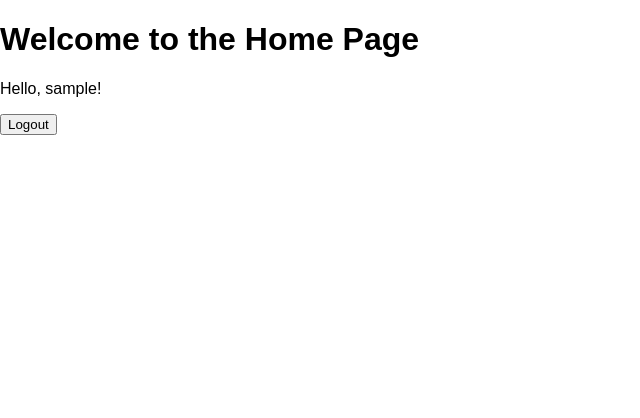
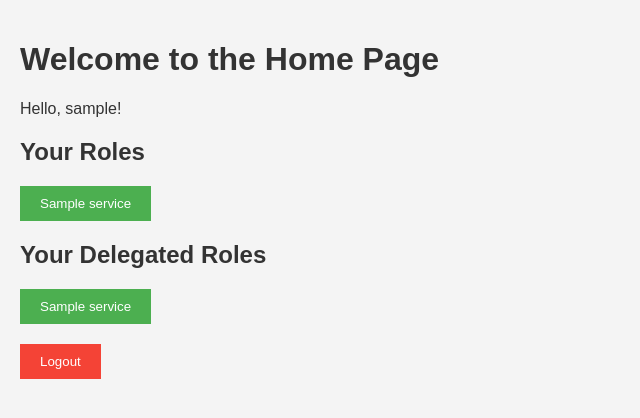
Before and after one commit to himanshudas75/mis-project, a Flask app: template Auth_Flask/Image/app/templates/home.html in a window 1280 px wide. Shown: the top 418 px of the page, without its empty margins (0-640 px from the left). Run offline with Flask 3, Linux system fonts and the light colour scheme; the template is opened without the code that fills it: most values are stand-ins (such as "Sample title", 1, 10 or a date in 2020); some libraries are stand-ins or nearby versions.

Commit message:
identity almost complete, service redirects left

```diff
--- a/Auth_Flask/Image/app/app.py
+++ b/Auth_Flask/Image/app/app.py
@@ -42,18 +42,26 @@ def sha256_hash(list1):
 @app.route('/')
 def home():
     token_cookie = request.cookies.get('access_token')
-
     if not token_cookie:
         return redirect('/login', code=302)
 
     try:
         decoded_token = decode_token(token_cookie)
         identity = decoded_token[JWT_IDENTITY_CLAIM]
+        roles = decoded_token.get('roles', [])
+        delegated_roles = decoded_token.get('delegated_roles', [])
+        role_services = [mongo.db.roles.find_one({'role': role})['services'] for role in roles]
+
+        delegated_role_services = [mongo.db.roles.find_one({'role': role})['services'] for role in delegated_roles]
+        role_services = list(set(element for sublist in role_services for element in sublist))
+        delegated_role_services = list(set(element for sublist in delegated_role_services for element in sublist))
+
         flash(f"Logged in as {identity}")
-        flash(token_cookie)
-        return render_template('home.html', username=identity)
+        return render_template('home.html', username=identity, role_services=role_services, delegated_role_services=delegated_role_services)
     except Exception as e:
+        flash("Something happened")
         return redirect('/login', code=302)
+
 
 
 @app.route('/login', methods=['GET', 'POST'])
--- /dev/null
+++ b/Auth_Flask/Image/app/static/stylesheets/home-style.css
@@ -0,0 +1,84 @@
+/* home-style.css */
+body {
+    font-family: Arial, sans-serif;
+    background-color: #f4f4f4;
+    margin: 0;
+    padding: 20px;
+    color: #333;
+}
+
+h1, h2, h3 {
+    color: #333;
+}
+
+.service-button, .logout-button {
+    padding: 10px 20px;
+    border: none;
+    color: white;
+    cursor: pointer;
+    transition: background-color 0.3s;
+}
+
+.service-button {
+    background-color: #4CAF50; /* Green */
+}
+
+.service-button:hover {
+    background-color: #45a049;
+}
+
+.logout-button {
+    background-color: #f44336; /* Red */
+}
+
+.logout-button:hover {
+    background-color: #d73833;
+}
+
+.container {
+    margin-top: 20px;
+    margin-bottom: 20px;
+}
+
+/* Add this block for styling flashed messages and the remove button with fading animation */
+.flashes-container {
+    position: fixed;
+    top: 20px;
+    right: 20px;
+    max-width: 400px;
+    z-index: 1000;
+  }
+
+  .flash {
+    padding: 15px;
+    margin-bottom: 15px;
+    border-radius: 5px;
+    color: #fff;
+    position: relative;
+    display: flex;
+    justify-content: space-between;
+    align-items: center;
+    opacity: 1;
+    transition: opacity 0.5s ease-in-out;
+  }
+
+  .flash.success {
+    background-color: #4CAF50; /* Green */
+  }
+
+  .flash.error {
+    background-color: #f44336; /* Red */
+  }
+
+  .remove-flash {
+    background: none;
+    border: none;
+    color: inherit;
+    font-size: 16px;
+    cursor: pointer;
+  }
+
+  /* Add this block for the fading animation */
+  .flash.fade-out {
+    opacity: 0;
+  }
--- a/Auth_Flask/Image/app/templates/home.html
+++ b/Auth_Flask/Image/app/templates/home.html
@@ -3,16 +3,32 @@
 <head>
     <meta charset="UTF-8">
     <meta name="viewport" content="width=device-width, initial-scale=1.0">
-    <link rel="stylesheet" href="{{ url_for('static', filename='stylesheets/login-signup.css') }}">
+    <link rel="stylesheet" href="{{ url_for('static', filename='stylesheets/home-style.css') }}">
     <title>Home Page</title>
 </head>
 <body>
     <h1>Welcome to the Home Page</h1>
     <p>Hello, {{ username }}!</p>
 
+    <!-- Service Buttons for Roles -->
+    <div class="container">
+        <h2>Your Roles</h2>
+        {% for service in role_services %}
+            <button class="service-button">{{ service }}</button>
+        {% endfor %}
+    </div>
+
+    <!-- Service Buttons for Delegated Roles -->
+    <div class="container">
+        <h2>Your Delegated Roles</h2>
+        {% for service in delegated_role_services %}
+            <button class="service-button">{{ service }}</button>
+        {% endfor %}
+    </div>
+
     <!-- Logout button -->
     <form action="/logout" method="GET">
-        <button type="submit">Logout</button>
+        <button type="submit" class="logout-button">Logout</button>
     </form>
 </body>
 </html>
```
